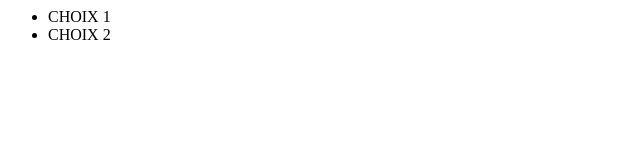
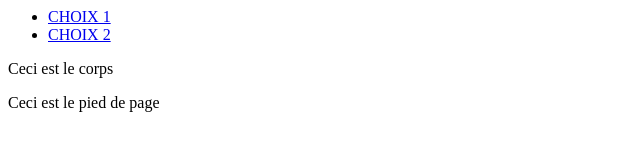
Before and after one commit to Crayon92/landing, a plain HTML site: page index.html in a window 1280 px wide. Shown: the whole page, without its empty margins (0-640 px from the left). Drawn offline with Linux system fonts and the light colour scheme.

Commit message:
Update index.html

```diff
--- a/index.html
+++ b/index.html
@@ -1,17 +1,24 @@
 <HTML>
   <HEAD>
     <TITLE>VOUS ËTES AU BON ENDROIT</TITLE>
+    <LINK REL="stylesheet" TYPE="text/css" href="style.css">
   </HEAD>
   <BODY>
     <DIV ID="CONTAINER">
       <HEADER>
         <NAV>
           <UL>
-            <LI>CHOIX 1</LI>
-            <LI>CHOIX 2</LI>
+            <LI><A href="#">CHOIX 1</A></LI>
+            <LI><A href="#">CHOIX 2</A></LI>
           </UL>
         </NAV>
       </HEADER>
+      <ARTICLE>
+        <p>Ceci est le corps</p>
+      </ARTICLE>
+      <FOOTER>
+        <p>Ceci est le pied de page</p>
+      </FOOTER>
     </DIV>
   </BODY>
 </HTML>
```
